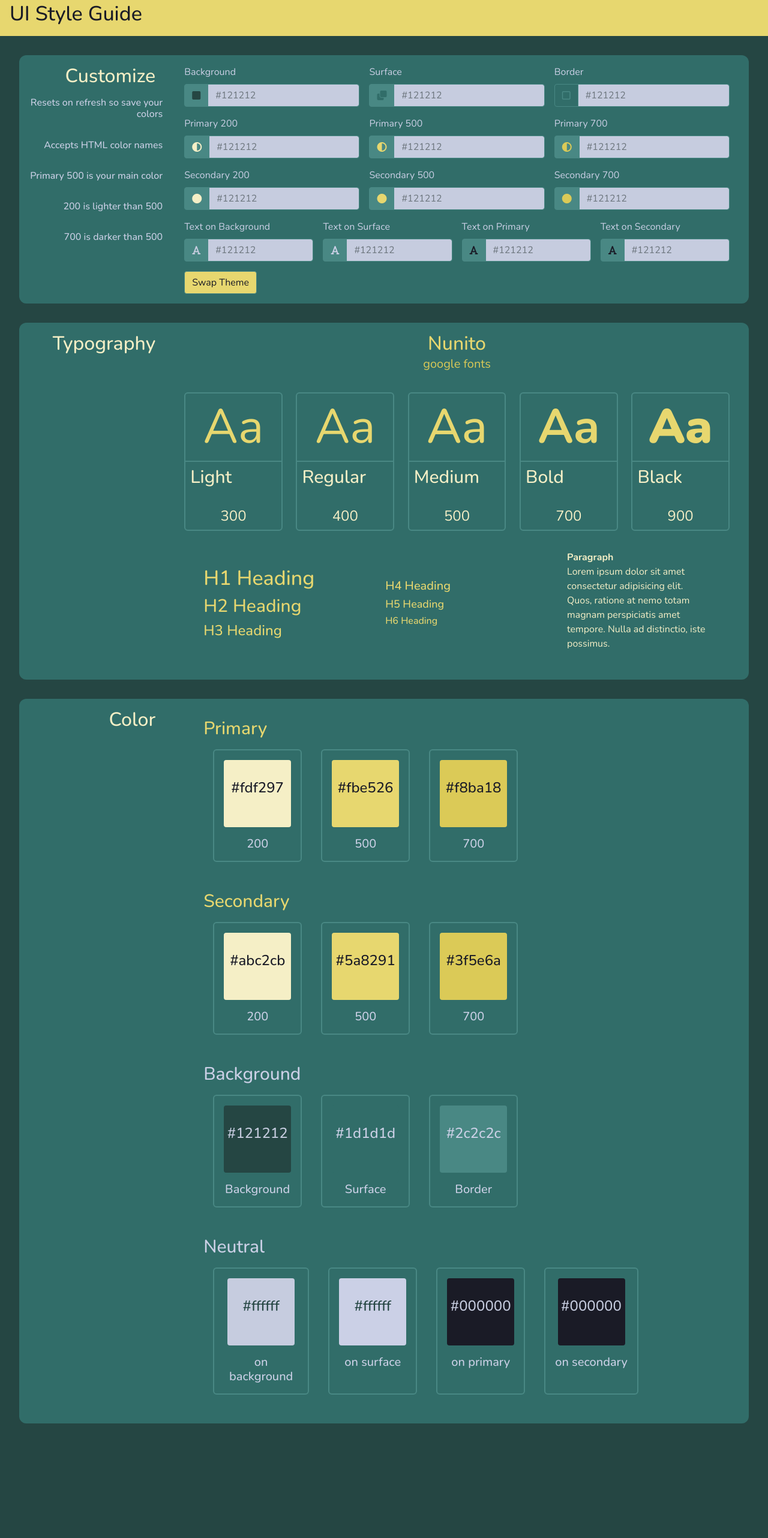
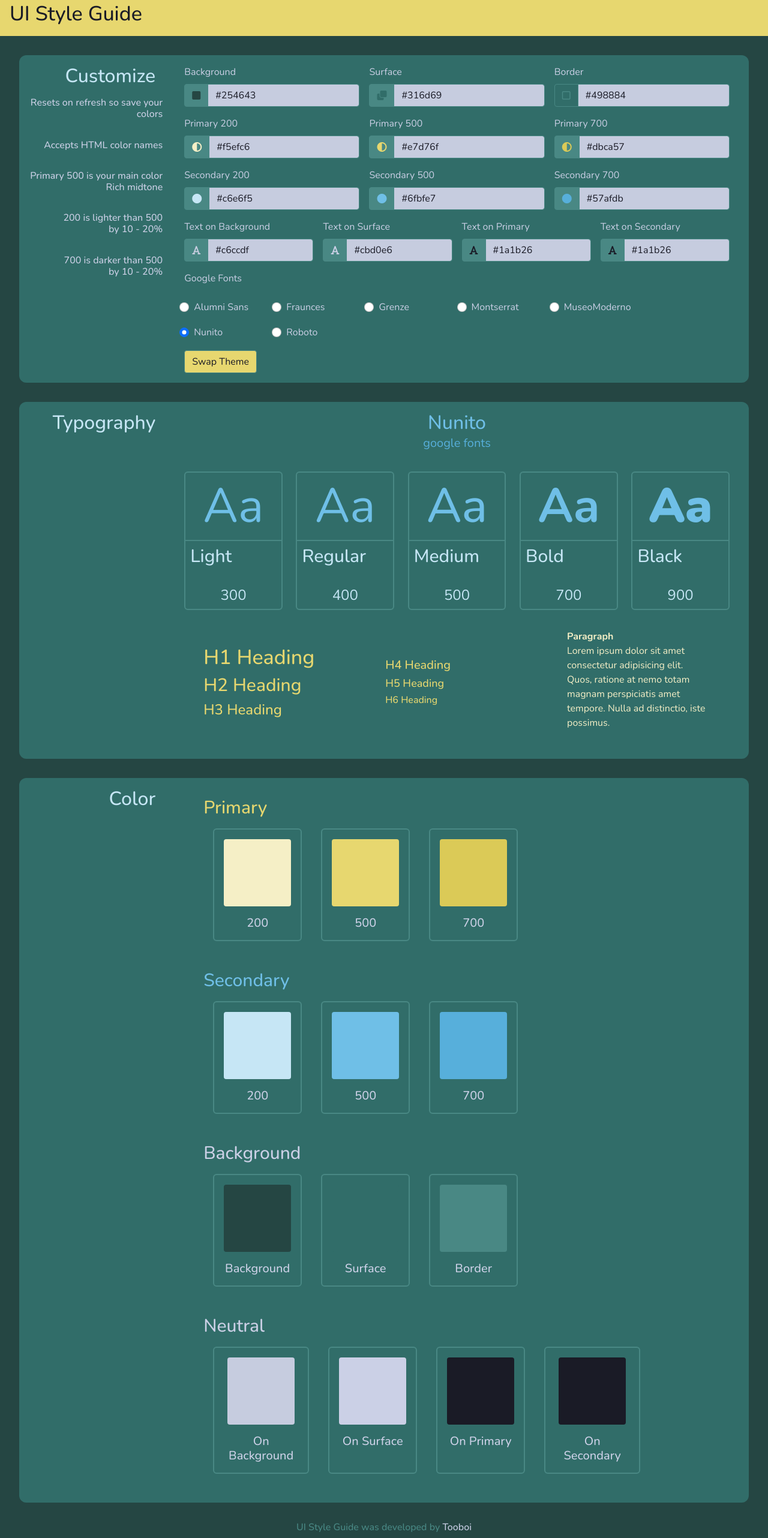
Before and after one commit to Tooboi/Style-Guide, a plain HTML site: page index.html in a window 1280 px wide. Shown: the part 13-2577 px from the top of the page at 60% size. Before the commit the page ends 2418 px from the top, so only its background shows below. Drawn offline with nearby package versions, Linux system fonts and the light colour scheme; a web font is replaced by a local one.

Commit message:
added font system

```diff
--- a/assets/css/style.css
+++ b/assets/css/style.css
@@ -1,5 +1,13 @@
 :root {
   --ff: "Nunito", sans-serif;
+
+  /* font-family: "Alumni Sans", sans-serif;
+  font-family: "Fraunces", serif;
+  font-family: "Grenze", serif;
+  font-family: "Montserrat", sans-serif;
+  font-family: "MuseoModerno", cursive;
+  font-family: "Nunito", sans-serif;
+  font-family: "Roboto", sans-serif; */
 
   --fw-light: 300;
   --fw-regular: 400;
@@ -10,20 +18,19 @@
   --line-2: 0.125rem;
   --line-4: 1.25rem;
 
-
-	--col-bg: hsl(176, 30%, 21%);
+  --col-bg: #254643;
   /* element bg */
-	--col-surface: hsl(176, 38%, 31%);
+  --col-surface: #316d69;
   /* one level up */
-	--col-surface2: hsl(176, 30%, 41%);
+  --col-surface2: #498884;
   /* primary colors */
-	--col-p-200: hsl(52, 71%, 87%);
-	--col-p-500: hsl(52, 71%, 67%);
-	--col-p-700: hsl(52, 65%, 60%);
+  --col-p-200: #f5efc6;
+  --col-p-500: #e7d76f;
+  --col-p-700: #dbca57;
   /* secondary colors */
-	--col-s-200: hsl(52, 71%, 87%);
-	--col-s-500: hsl(52, 71%, 67%);
-	--col-s-700: hsl(52, 65%, 60%);
+  --col-s-200: #c6e6f5;
+  --col-s-500: #6fbfe7;
+  --col-s-700: #57afdb;
 
   /* text colors */
   --col-on-bg: #c6ccdf;
@@ -36,7 +43,6 @@ body {
   color: var(--col-on-surface);
 
   font-family: var(--ff);
-
 }
 ::-webkit-scrollbar {
   width: 0px;
@@ -67,11 +73,14 @@ header {
   background-color: var(--col-p-500);
 
   /* border-bottom: var(--line-2) solid var(--col-p-500); */
-
 }
 header h1,
 header p {
   color: var(--col-on-primary);
+}
+.footer {
+	text-align: center;
+	color: var(--col-surface2);
 }
 .type {
   display: flex;
@@ -86,7 +95,6 @@ header p {
   width: 20%;
   color: var(--col-on-surface);
   text-align: right;
-
 }
 .type aside h6 {
   padding-right: 0.25rem;
@@ -106,8 +114,7 @@ header p {
   grid-template-areas:
     "A"
     "B"
-		"C"
-        ;
+    "C";
 }
 .title-area {
   grid-area: A;
@@ -384,7 +391,7 @@ figure h3 {
   -moz-appearance: none;
   appearance: none;
   border-radius: 0.25rem;
-    transition: border-color .15s ease-in-out,box-shadow .15s ease-in-out;
+  transition: border-color 0.15s ease-in-out, box-shadow 0.15s ease-in-out;
 }
 .input-group-text {
   display: flex;
@@ -491,7 +498,6 @@ a:active {
     width: 7rem;
     height: 7rem;
   }
-
 }
 @media screen and (max-width: 576px) {
   .type {
--- a/assets/js/script.js
+++ b/assets/js/script.js
@@ -1,23 +1,48 @@
-const form = document.getElementById('hexCodeForm');
-const backgroundInput = document.getElementById('backgroundInput');
-const surfaceInput = document.getElementById('surfaceInput');
-const borderInput = document.getElementById('borderInput');
-const p200Input = document.getElementById('p200Input');
-const p500Input = document.getElementById('p500Input');
-const p700Input = document.getElementById('p700Input');
-const s200Input = document.getElementById('s200Input');
-const s500Input = document.getElementById('s500Input');
-const s700Input = document.getElementById('s700Input');
-const onBackgroundInput = document.getElementById('onBackgroundInput');
-const onSurfaceInput = document.getElementById('onSurfaceInput');
-const onPrimaryInput = document.getElementById('onPrimaryInput');
-const onSecondaryInput = document.getElementById('onSecondaryInput');
-const rootTheme = document.querySelector(':root')
+const form = document.getElementById("hexCodeForm");
+const backgroundInput = document.getElementById("backgroundInput");
+const surfaceInput = document.getElementById("surfaceInput");
+const borderInput = document.getElementById("borderInput");
+const p200Input = document.getElementById("p200Input");
+const p500Input = document.getElementById("p500Input");
+const p700Input = document.getElementById("p700Input");
+const s200Input = document.getElementById("s200Input");
+const s500Input = document.getElementById("s500Input");
+const s700Input = document.getElementById("s700Input");
+const onBackgroundInput = document.getElementById("onBackgroundInput");
+const onSurfaceInput = document.getElementById("onSurfaceInput");
+const onPrimaryInput = document.getElementById("onPrimaryInput");
+const onSecondaryInput = document.getElementById("onSecondaryInput");
+const rootTheme = document.querySelector(":root");
 
+const p200Text = document.getElementById("swatch1T");
+const p500Text = document.getElementById("swatch2T");
+const p700Text = document.getElementById("swatch3T");
+const s200Text = document.getElementById("swatch4T");
+const s500Text = document.getElementById("swatch5T");
+const s700Text = document.getElementById("swatch6T");
+const backgroundText = document.getElementById("swatch11T");
+const surfaceText = document.getElementById("swatch12T");
+const borderText = document.getElementById("swatch13T");
+const onBackgroundText = document.getElementById("swatch7T");
+const onSurfaceText = document.getElementById("swatch8T");
+const onPrimaryText = document.getElementById("swatch9T");
+const onSecondaryText = document.getElementById("swatch10T");
 
-console.log(backgroundInput);
+const alumniSans = document.getElementById("alumniSans");
+const fraunces = document.getElementById("fraunces");
+const grenze = document.getElementById("grenze");
+const montserrat = document.getElementById("montserrat");
+const museoModerno = document.getElementById("museoModerno");
+const nunito = document.getElementById("nunito");
+const roboto = document.getElementById("roboto");
 
-form.addEventListener('submit', (event) => {
+const fontName = document.getElementById('fontName');
+
+const fonts = [alumniSans, fraunces, grenze, montserrat, museoModerno, nunito, roboto];
+
+console.log(fonts);
+
+form.addEventListener("submit", (event) => {
   event.preventDefault();
   const background = backgroundInput.value;
   const surface = surfaceInput.value;
@@ -33,17 +58,43 @@ form.addEventListener('submit', (event) => {
   const onPrimary = onPrimaryInput.value;
   const onSecondary = onSecondaryInput.value;
 
-  rootTheme.style.setProperty('--col-bg', background)
-  rootTheme.style.setProperty('--col-surface', surface)
-  rootTheme.style.setProperty('--col-surface2', border)
-  rootTheme.style.setProperty('--col-p-200', p200)
-  rootTheme.style.setProperty('--col-p-500', p500)
-  rootTheme.style.setProperty('--col-p-700', p700)
-  rootTheme.style.setProperty('--col-s-200', s200)
-  rootTheme.style.setProperty('--col-s-500', s500)
-  rootTheme.style.setProperty('--col-s-700', s700)
-  rootTheme.style.setProperty('--col-on-bg', onBackground)
-  rootTheme.style.setProperty('--col-on-surface', onSurface)
-  rootTheme.style.setProperty('--col-on-primary', onPrimary)
-  rootTheme.style.setProperty('--col-on-secondary', onSecondary)
+  rootTheme.style.setProperty("--col-bg", background);
+  rootTheme.style.setProperty("--col-surface", surface);
+  rootTheme.style.setProperty("--col-surface2", border);
+  rootTheme.style.setProperty("--col-p-200", p200);
+  rootTheme.style.setProperty("--col-p-500", p500);
+  rootTheme.style.setProperty("--col-p-700", p700);
+  rootTheme.style.setProperty("--col-s-200", s200);
+  rootTheme.style.setProperty("--col-s-500", s500);
+  rootTheme.style.setProperty("--col-s-700", s700);
+  rootTheme.style.setProperty("--col-on-bg", onBackground);
+  rootTheme.style.setProperty("--col-on-surface", onSurface);
+  rootTheme.style.setProperty("--col-on-primary", onPrimary);
+  rootTheme.style.setProperty("--col-on-secondary", onSecondary);
+
+  p200Text.innerText = p200;
+  p500Text.innerText = p500;
+  p700Text.innerText = p700;
+  s200Text.innerText = s200;
+  s500Text.innerText = s500;
+  s700Text.innerText = s700;
+  backgroundText.innerText = background;
+  surfaceText.innerText = surface;
+  borderText.innerText = border;
+  onBackgroundText.innerText = onBackground;
+  onSurfaceText.innerText = onSurface;
+  onPrimaryText.innerText = onPrimary;
+  onSecondaryText.innerText = onSecondary;
+
+for (let i = 0; i < fonts.length; i++) {
+    const current = fonts[i];
+    if (current.checked === true) {
+        let fontFamily = current.value
+        console.log(fontFamily.replace(/['"]+/g, ''));
+        rootTheme.style.setProperty("--ff", fontFamily);
+        fontName.innerText = fontFamily.replace(/['"]+/g, '')
+    }
+}
+
+
 });
--- a/index.html
+++ b/index.html
@@ -14,7 +14,12 @@
       referrerpolicy="no-referrer"
     />
     <link rel="stylesheet" href="https://cdn.jsdelivr.net/npm/bootstrap@5.1.3/dist/css/bootstrap.min.css" />
-    <link href="https://fonts.googleapis.com/css2?family=Nunito:wght@300;400;500;700;900&display=swap" rel="stylesheet" />
+    <link rel="preconnect" href="https://fonts.googleapis.com" />
+    <link rel="preconnect" href="https://fonts.gstatic.com" crossorigin />
+    <link
+      href="https://fonts.googleapis.com/css2?family=Alumni+Sans:wght@100;200;300;400;500;600;700;800;900&family=Fraunces:opsz,wght@9..144,100;9..144,200;9..144,300;9..144,400;9..144,500;9..144,600;9..144,700;9..144,800;9..144,900&family=Grenze:wght@100;200;300;400;500;600;700;800;900&family=Montserrat:wght@100;200;300;400;500;600;700;800;900&family=MuseoModerno:wght@100;200;300;400;500;600;700;800;900&family=Nunito:wght@200;300;400;500;600;700;800;900;1000&family=Roboto:wght@100;300;400;500;700;900&display=swap"
+      rel="stylesheet"
+    />
     <link rel="stylesheet" href="./assets/css/reset.css" />
     <link rel="stylesheet" href="./assets/css/style.css" />
     <title>Style Guide</title>
@@ -31,11 +36,11 @@
           <br />
           <h6>Accepts <a id="href" href="https://www.w3schools.com/colors/colors_names.asp">HTML color names</a></h6>
           <br />
-          <h6>Primary 500 is your main color</h6>
+          <h6>Primary 500 is your main color<br />Rich midtone</h6>
           <br />
-          <h6>200 is lighter than 500</h6>
+          <h6>200 is lighter than 500<br />by 10 - 20%</h6>
           <br />
-          <h6>700 is darker than 500</h6>
+          <h6>700 is darker than 500<br />by 10 - 20%</h6>
         </aside>
         <div class="type-area">
           <form id="hexCodeForm" class="row g-3">
@@ -43,92 +48,121 @@
               <label for="backgroundInput" class="form-label">Background</label>
               <div class="input-group">
                 <span class="input-group-text" id="inputGroupPrepend"><i class="bii fa-solid fa-square"></i></span>
-                <input type="text" class="form-control" id="backgroundInput" placeholder="#121212" />
+                <input type="text" class="form-control" id="backgroundInput" placeholder="#254643" value="#254643" />
               </div>
             </div>
             <div class="col-md-4">
               <label for="surfaceInput" class="form-label">Surface</label>
               <div class="input-group">
                 <span class="input-group-text" id="inputGroupPrepend"><i class="sii fa-solid fa-clone"></i></span>
-                <input type="text" class="form-control" id="surfaceInput" placeholder="#121212" />
+                <input type="text" class="form-control" id="surfaceInput" placeholder="#316d69" value="#316d69"/>
               </div>
             </div>
             <div class="col-md-4">
               <label for="borderInput" class="form-label">Border</label>
               <div class="input-group">
                 <span class="input-group-text2" id="inputGroupPrepend"><i class="boi fa-regular fa-square"></i></span>
-                <input type="text" class="form-control" id="borderInput" placeholder="#121212" />
+                <input type="text" class="form-control" id="borderInput" placeholder="#498884" value="#498884"/>
               </div>
             </div>
             <div class="col-md-4">
               <label for="p200Input" class="form-label">Primary 200</label>
               <div class="input-group">
                 <span class="input-group-text" id="inputGroupPrepend"><i class="p2 fa-solid fa-circle-half-stroke"></i></span>
-                <input type="text" class="form-control" id="p200Input" placeholder="#121212" />
+                <input type="text" class="form-control" id="p200Input" placeholder="#f5efc6" value="#f5efc6"/>
               </div>
             </div>
             <div class="col-md-4">
               <label for="p500Input" class="form-label">Primary 500</label>
               <div class="input-group">
                 <span class="input-group-text" id="inputGroupPrepend"><i class="p5 fa-solid fa-circle-half-stroke"></i></span>
-                <input type="text" class="form-control" id="p500Input" placeholder="#121212" />
+                <input type="text" class="form-control" id="p500Input" placeholder="#e7d76f" value="#e7d76f"/>
               </div>
             </div>
             <div class="col-md-4">
               <label for="p700Input" class="form-label">Primary 700</label>
               <div class="input-group">
                 <span class="input-group-text" id="inputGroupPrepend"><i class="p7 fa-solid fa-circle-half-stroke"></i></span>
-                <input type="text" class="form-control" id="p700Input" placeholder="#121212" />
+                <input type="text" class="form-control" id="p700Input" placeholder="#dbca57" value="#dbca57"/>
               </div>
             </div>
             <div class="col-md-4">
               <label for="s200Input" class="form-label">Secondary 200</label>
               <div class="input-group">
                 <span class="input-group-text" id="inputGroupPrepend"><i class="s2 fa-solid fa-circle"></i></span>
-                <input type="text" class="form-control" id="s200Input" placeholder="#121212" />
+                <input type="text" class="form-control" id="s200Input" placeholder="#c6e6f5" value="#c6e6f5"/>
               </div>
             </div>
             <div class="col-md-4">
               <label for="s500Input" class="form-label">Secondary 500</label>
               <div class="input-group">
                 <span class="input-group-text" id="inputGroupPrepend"><i class="s5 fa-solid fa-circle"></i></span>
-                <input type="text" class="form-control" id="s500Input" placeholder="#121212" />
+                <input type="text" class="form-control" id="s500Input" placeholder="#6fbfe7" value="#6fbfe7"/>
               </div>
             </div>
             <div class="col-md-4">
               <label for="s700Input" class="form-label">Secondary 700</label>
               <div class="input-group">
                 <span class="input-group-text" id="inputGroupPrepend"><i class="s7 fa-solid fa-circle"></i></span>
-                <input type="text" class="form-control" id="s700Input" placeholder="#121212" />
+                <input type="text" class="form-control" id="s700Input" placeholder="#57afdb" value="#57afdb"/>
               </div>
             </div>
             <div class="col-md-3">
               <label for="onBackgroundInput" class="form-label">Text on Background</label>
               <div class="input-group">
                 <span class="input-group-text" id="inputGroupPrepend"><i class="tob fa-solid fa-font"></i></span>
-                <input type="text" class="form-control" id="onBackgroundInput" placeholder="#121212" />
+                <input type="text" class="form-control" id="onBackgroundInput" placeholder="#c6ccdf" value="#c6ccdf"/>
               </div>
             </div>
             <div class="col-md-3">
               <label for="onSurfaceInput" class="form-label">Text on Surface</label>
               <div class="input-group">
                 <span class="input-group-text" id="inputGroupPrepend"><i class="tos fa-solid fa-font"></i></span>
-                <input type="text" class="form-control" id="onSurfaceInput" placeholder="#121212" />
+                <input type="text" class="form-control" id="onSurfaceInput" placeholder="#cbd0e6" value="#cbd0e6"/>
               </div>
             </div>
             <div class="col-md-3">
               <label for="onPrimaryInput" class="form-label">Text on Primary</label>
               <div class="input-group">
                 <span class="input-group-text" id="inputGroupPrepend"><i class="topp fa-solid fa-font"></i></span>
-                <input type="text" class="form-control" id="onPrimaryInput" placeholder="#121212" />
+                <input type="text" class="form-control" id="onPrimaryInput" placeholder="#1a1b26" value="#1a1b26"/>
               </div>
             </div>
             <div class="col-md-3">
               <label for="onSecondaryInput" class="form-label">Text on Secondary</label>
               <div class="input-group">
                 <span class="input-group-text" id="inputGroupPrepend"><i class="to2 fa-solid fa-font"></i></span>
-                <input type="text" class="form-control" id="onSecondaryInput" placeholder="#121212" />
+                <input type="text" class="form-control" id="onSecondaryInput" placeholder="#1a1b26" value="#1a1b26"/>
               </div>
+            </div>
+            <label for="onPrimaryInput" class="form-label">Google Fonts</label>
+            <div class="form-check col-md-2">
+              <input class="form-check-input" type="radio" name="flexRadioDefault" id="alumniSans" value="'Alumni Sans', sans-serif" />
+              <label class="form-check-label" for="flexRadioDefault1"> Alumni Sans </label>
+            </div>
+            <div class="form-check col-md-2">
+              <input class="form-check-input" type="radio" name="flexRadioDefault" id="fraunces" value="'Fraunces', serif" />
+              <label class="form-check-label" for="flexRadioDefault1"> Fraunces </label>
+            </div>
+            <div class="form-check col-md-2">
+              <input class="form-check-input" type="radio" name="flexRadioDefault" id="grenze" value="'Grenze', serif" />
+              <label class="form-check-label" for="flexRadioDefault1"> Grenze </label>
+            </div>
+            <div class="form-check col-md-2">
+              <input class="form-check-input" type="radio" name="flexRadioDefault" id="montserrat" value="'Montserrat', sans-serif" />
+              <label class="form-check-label" for="flexRadioDefault2"> Montserrat </label>
+            </div>
+            <div class="form-check col-md-3">
+              <input class="form-check-input" type="radio" name="flexRadioDefault" id="museoModerno" value="'MuseoModerno', cursive" />
+              <label class="form-check-label" for="flexRadioDefault1"> MuseoModerno </label>
+            </div>
+            <div class="form-check col-md-2">
+              <input class="form-check-input" type="radio" name="flexRadioDefault" id="nunito" value="'Nunito', sans-serif" checked />
+              <label class="form-check-label" for="flexRadioDefault1"> Nunito </label>
+            </div>
+            <div class="form-check col-md-2">
+              <input class="form-check-input" type="radio" name="flexRadioDefault" id="roboto" value="'Roboto', sans-serif" />
+              <label class="form-check-label" for="flexRadioDefault1"> Roboto </label>
             </div>
             <div class="col-12">
               <button class="btn custom-btn" type="submit">Swap Theme</button>
@@ -143,7 +177,7 @@
         <div class="type-area">
           <div class="title-area">
             <!-- Change this to your font family name -->
-            <h2>Nunito</h2>
+            <h2 id="fontName">Nunito</h2>
             <p>google fonts</p>
           </div>
           <div class="weight">
@@ -221,7 +255,7 @@
             <div class="primary-color">
               <figure class="swatch">
                 <figure>
-                  <div id="swatch1" class="swatch-inner"><h3>#fdf297</h3></div>
+                  <div id="swatch1" class="swatch-inner"><h3 id="swatch1T"></h3></div>
                   <div class="swatch-info">
                     <h4>200</h4>
                   </div>
@@ -229,7 +263,7 @@
               </figure>
               <figure class="swatch">
                 <figure>
-                  <div id="swatch2" class="swatch-inner"><h3>#fbe526</h3></div>
+                  <div id="swatch2" class="swatch-inner"><h3 id="swatch2T"></h3></div>
                   <div class="swatch-info">
                     <h4>500</h4>
                   </div>
@@ -237,7 +271,7 @@
               </figure>
               <figure class="swatch">
                 <figure>
-                  <div id="swatch3" class="swatch-inner"><h3>#f8ba18</h3></div>
+                  <div id="swatch3" class="swatch-inner"><h3 id="swatch3T"></h3></div>
                   <div class="swatch-info">
                     <h4>700</h4>
                   </div>
@@ -250,7 +284,7 @@
             <div class="primary-color">
               <figure class="swatch">
                 <figure>
-                  <div id="swatch4" class="swatch-inner"><h3>#abc2cb</h3></div>
+                  <div id="swatch4" class="swatch-inner"><h3 id="swatch4T"></h3></div>
                   <div class="swatch-info">
                     <h4>200</h4>
                   </div>
@@ -258,7 +292,7 @@
               </figure>
               <figure class="swatch">
                 <figure>
-                  <div id="swatch5" class="swatch-inner"><h3>#5a8291</h3></div>
+                  <div id="swatch5" class="swatch-inner"><h3 id="swatch5T"></h3></div>
                   <div class="swatch-info">
                     <h4>500</h4>
                   </div>
@@ -266,7 +300,7 @@
               </figure>
               <figure class="swatch">
                 <figure>
-                  <div id="swatch6" class="swatch-inner"><h3>#3f5e6a</h3></div>
+                  <div id="swatch6" class="swatch-inner"><h3 id="swatch6T"></h3></div>
                   <div class="swatch-info">
                     <h4>700</h4>
                   </div>
@@ -279,7 +313,7 @@
             <div class="primary-color">
               <figure class="swatch">
                 <figure>
-                  <div id="swatch11" class="swatch-inner"><h3>#121212</h3></div>
+                  <div id="swatch11" class="swatch-inner"><h3 id="swatch11T"></h3></div>
                   <div class="swatch-info">
                     <h4>Background</h4>
                   </div>
@@ -287,7 +321,7 @@
               </figure>
               <figure class="swatch">
                 <figure>
-                  <div id="swatch12" class="swatch-inner"><h3>#1d1d1d</h3></div>
+                  <div id="swatch12" class="swatch-inner"><h3 id="swatch12T"></h3></div>
                   <div class="swatch-info">
                     <h4>Surface</h4>
                   </div>
@@ -295,7 +329,7 @@
               </figure>
               <figure class="swatch">
                 <figure>
-                  <div id="swatch13" class="swatch-inner"><h3>#2c2c2c</h3></div>
+                  <div id="swatch13" class="swatch-inner"><h3 id="swatch13T"></h3></div>
                   <div class="swatch-info">
                     <h4>Border</h4>
                   </div>
@@ -308,33 +342,33 @@
             <div class="primary-color">
               <figure class="swatch">
                 <figure>
-                  <div id="swatch7" class="swatch-inner"><h3>#ffffff</h3></div>
+                  <div id="swatch7" class="swatch-inner"><h3 id="swatch7T"></h3></div>
                   <div class="swatch-info">
-                    <h4>on background</h4>
+                    <h4>On Background</h4>
                   </div>
                 </figure>
               </figure>
               <figure class="swatch">
                 <figure>
-                  <div id="swatch8" class="swatch-inner"><h3>#ffffff</h3></div>
+                  <div id="swatch8" class="swatch-inner"><h3 id="swatch8T"></h3></div>
                   <div class="swatch-info">
-                    <h4>on surface</h4>
+                    <h4>On Surface</h4>
                   </div>
                 </figure>
               </figure>
               <figure class="swatch">
                 <figure>
-                  <div id="swatch9" class="swatch-inner"><h3>#000000</h3></div>
+                  <div id="swatch9" class="swatch-inner"><h3 id="swatch9T"></h3></div>
                   <div class="swatch-info">
-                    <h4>on primary</h4>
+                    <h4>On Primary</h4>
                   </div>
                 </figure>
               </figure>
               <figure class="swatch">
                 <figure>
-                  <div id="swatch10" class="swatch-inner"><h3>#000000</h3></div>
+                  <div id="swatch10" class="swatch-inner"><h3 id="swatch10T"></h3></div>
                   <div class="swatch-info">
-                    <h4>on secondary</h4>
+                    <h4>On Secondary</h4>
                   </div>
                 </figure>
               </figure>
@@ -343,7 +377,9 @@
         </div>
       </section>
     </main>
-    <footer></footer>
+    <footer>
+      <h6 class="footer">UI Style Guide was developed by <a href="https://github.com/Tooboi">Tooboi</a></h6>
+    </footer>
     <script src="./assets/js/script.js"></script>
   </body>
 </html>
```
Lines whose indentation alone changed are shown as unchanged.
